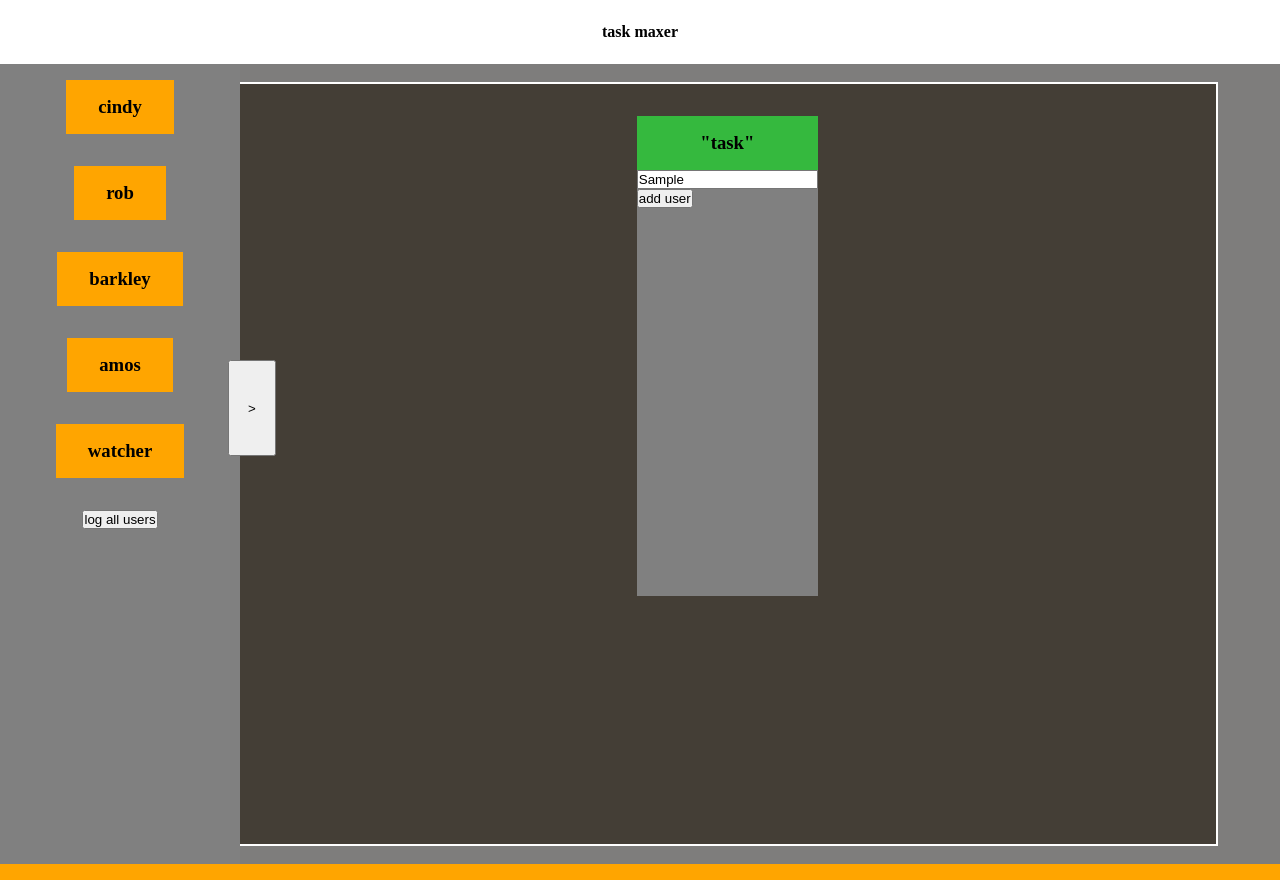
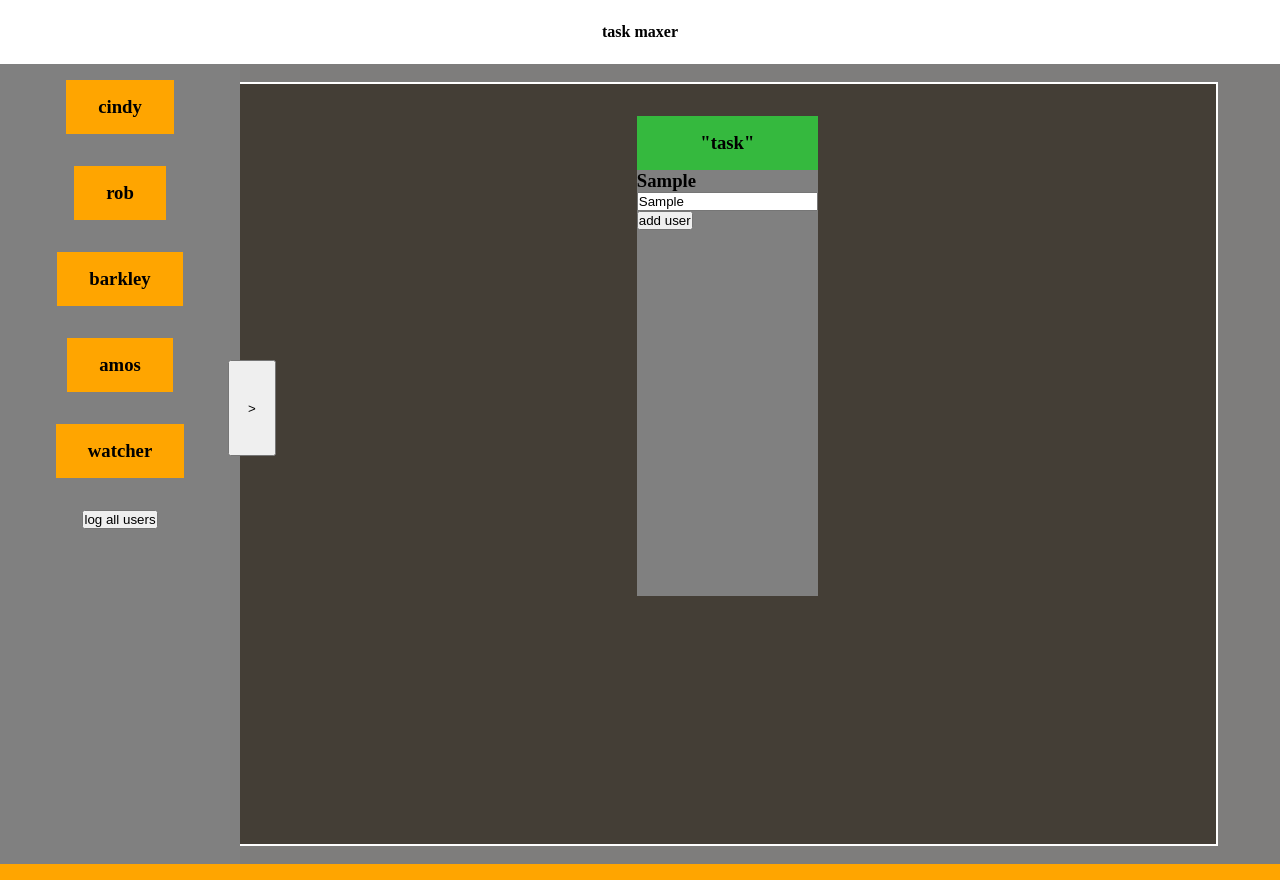
Before and after one commit to coleyxx/TaskMaxer, a React (Vite) app: page / in a window 1280 px wide. Both pictures are taken after typing "Sample" into the empty fields and a click on the button "add user". Built offline with nearby package versions, Linux system fonts and the light colour scheme.

Commit message:
zustand is hot ass

```diff
--- a/package.json
+++ b/package.json
@@ -11,7 +11,8 @@
   },
   "dependencies": {
     "react": "^18.3.1",
-    "react-dom": "^18.3.1"
+    "react-dom": "^18.3.1",
+    "zustand": "^4.5.4"
   },
   "devDependencies": {
     "@types/react": "^18.3.3",
--- a/src/components/task.jsx
+++ b/src/components/task.jsx
@@ -40,6 +40,7 @@ export default function task({ userObj })
                                         <div id="box_task">
                                                   <h3>"task"</h3>
                                         </div>
+                                        {usersAssignedToTask.map((element) => <h3>{element}</h3>)}
                                         <input onChange={(e) => { storeUserInputAddUser(e.currentTarget.value) }} type="text" />
                                         <button onClick={() => finalizeUser()}>add user</button>
                               </div>
```
Also changed, not shown: src/components/header.jsx (+8 -0 lines), 1 other file (tests, documents, lock files or other folders).
